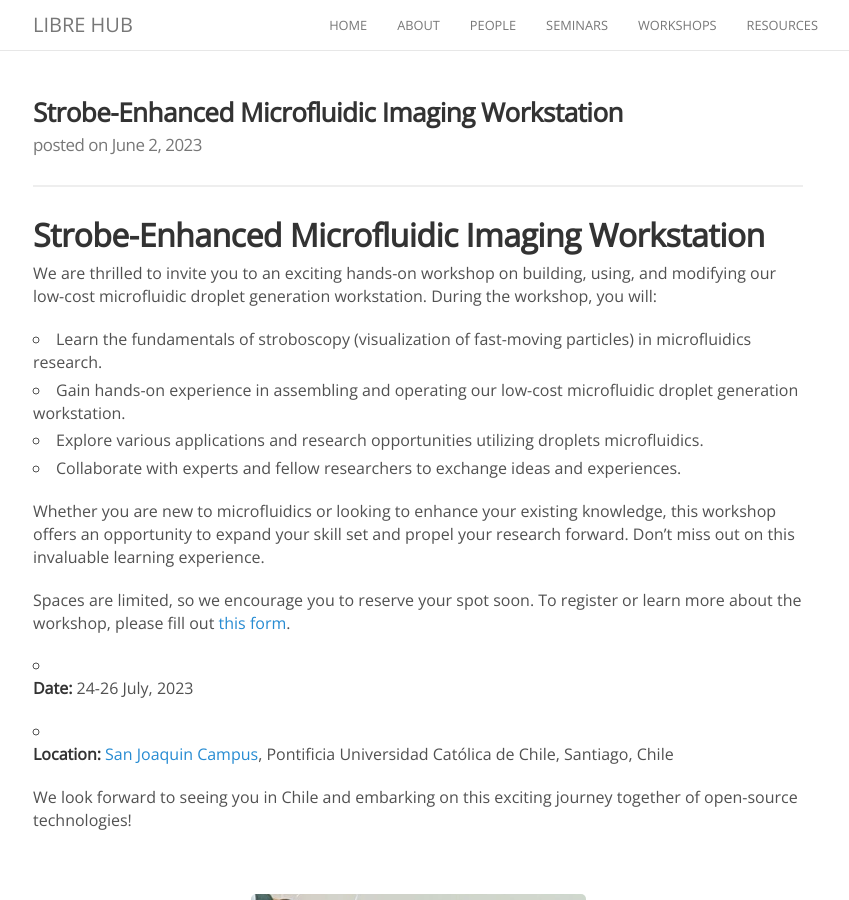
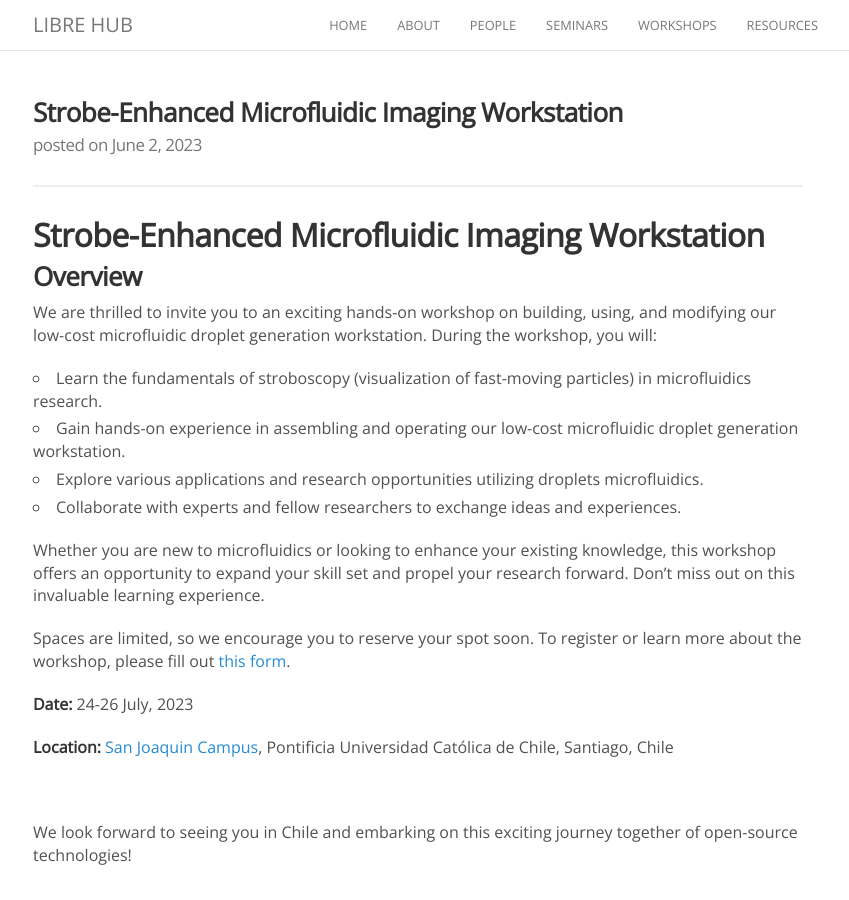
Before and after one commit to LIBREhub/LIBREhub.github.io, a Jekyll site: the page built from _posts/2023-06-02-strobeillum-ws.md, in a window 1280 px wide and 900 px high. Shown: the whole window, without its empty margins (222-1071 px from the left). Built offline with Jekyll 4.4.1, drawn with Linux system fonts in a browser that asks for light colours; nearby versions of some CDN libraries; comment, search, counter and statistics services are not loaded.

Commit message:
Update page

```diff
--- a/_posts/2023-06-02-strobeillum-ws.md
+++ b/_posts/2023-06-02-strobeillum-ws.md
@@ -7,6 +7,7 @@ header-img: images/others/strobeillum.png
 
 ## Strobe-Enhanced Microfluidic Imaging Workstation
 
+### Overview
 We are thrilled to invite you to an exciting hands-on workshop on building, using, and modifying our low-cost microfluidic droplet generation workstation. During the workshop, you will:
 - Learn the fundamentals of stroboscopy (visualization of fast-moving particles) in microfluidics research.
 - Gain hands-on experience in assembling and operating our low-cost microfluidic droplet generation workstation.
@@ -17,9 +18,11 @@ Whether you are new to microfluidics or looking to enhance your existing knowled
 
 Spaces are limited, so we encourage you to reserve your spot soon. To register or learn more about the workshop, please fill out [this form](https://tinyurl.com/microfluidics-librehub).
 
-- **Date:** 24-26 July, 2023
+**Date:** 24-26 July, 2023
 
-- **Location:** [San Joaquin Campus](https://www.uc.cl/universidad/nuestros-campus/san-joaquin/), Pontificia Universidad Católica de Chile, Santiago, Chile
+**Location:** [San Joaquin Campus](https://www.uc.cl/universidad/nuestros-campus/san-joaquin/), Pontificia Universidad Católica de Chile, Santiago, Chile
+
+<br>
 
 We look forward to seeing you in Chile and embarking on this exciting journey together of open-source technologies!
 
```
